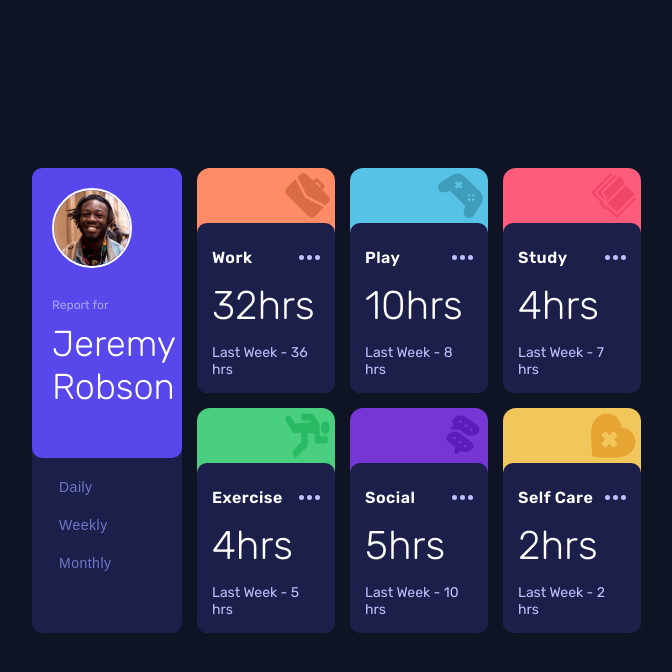
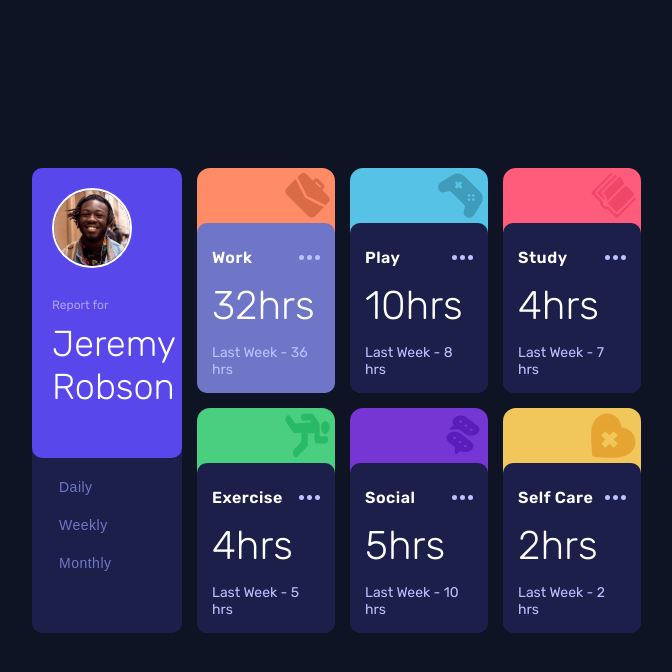
Before and after one commit to danielswaroopannu/time-tracking-dashboard, a plain HTML site: page index.html in a window 1280 px wide. In both pictures the pointer is over the element 574 px from the left and 307 px from the top of the page. Shown: the whole page, without its empty margins (308-980 px from the left). Drawn offline with Linux system fonts and the light colour scheme.

Commit message:
html css javascript update

```diff
--- a/style.css
+++ b/style.css
@@ -148,6 +148,11 @@ button:active {
   width: 100%;
 }
 
+.card .content:hover {
+  background-color: hsl(235, 45%, 61%);
+  cursor: pointer;
+}
+
 .card .content .title {
   display: flex;
   justify-content: space-between;
```
